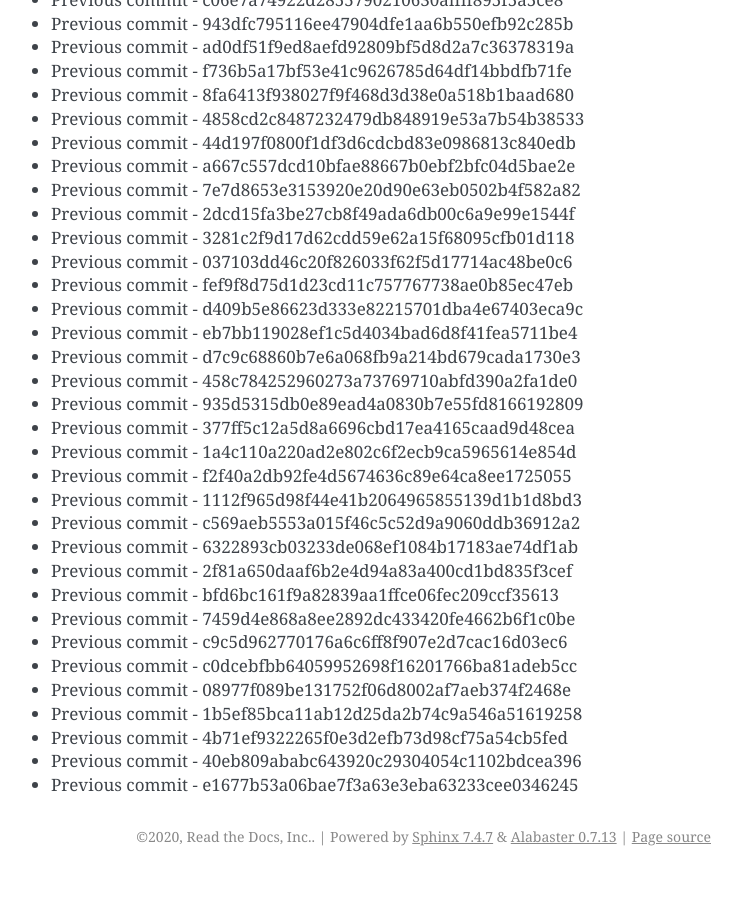
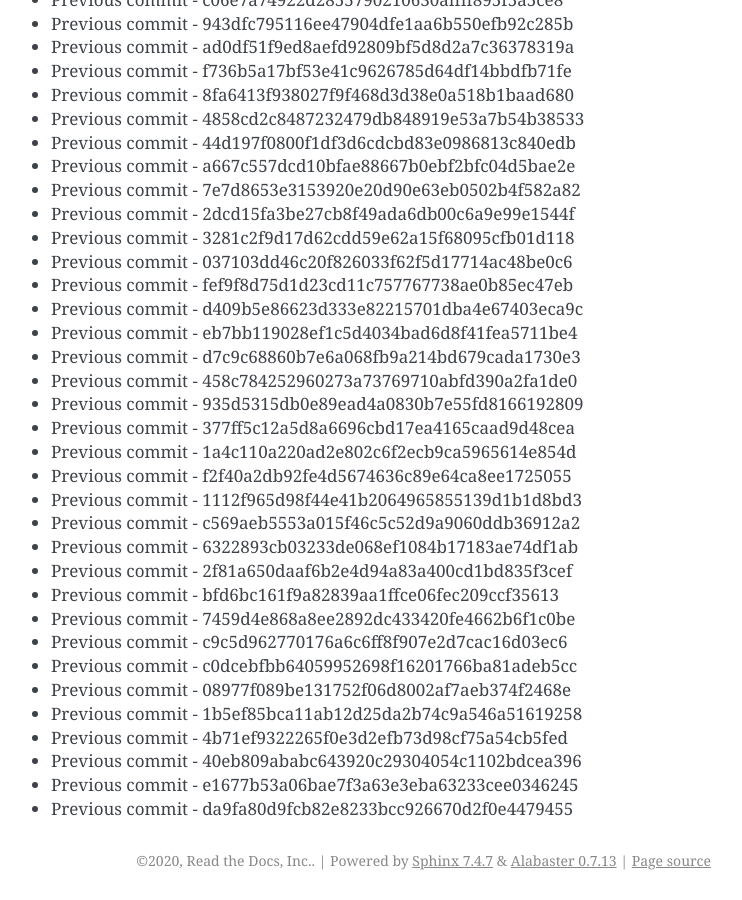
Before and after one commit to readthedocs/rtd-git-stresstest, a Sphinx documentation site: the page built from docs/updates.rst, in a window 1280 px wide and 900 px high, scrolled down 101602 px. Shown: the whole window, without its empty margins (399-1141 px from the left). Built offline with Sphinx 7.4.7, drawn with Linux system fonts in a browser that asks for light colours; before the commit the page ends 102478 px from its top, so only the background shows below that.

Commit message:
Generating commit from previous: da9fa80d9fcb82e8233bcc926670d2f0e4479455

```diff
--- a/docs/updates.rst
+++ b/docs/updates.rst
@@ -4301,3 +4301,4 @@ It can be tested for any performance characteristics.
 * Previous commit - 4b71ef9322265f0e3d2efb73d98cf75a54cb5fed
 * Previous commit - 40eb809ababc643920c29304054c1102bdcea396
 * Previous commit - e1677b53a06bae7f3a63e3eba63233cee0346245
+* Previous commit - da9fa80d9fcb82e8233bcc926670d2f0e4479455
```
